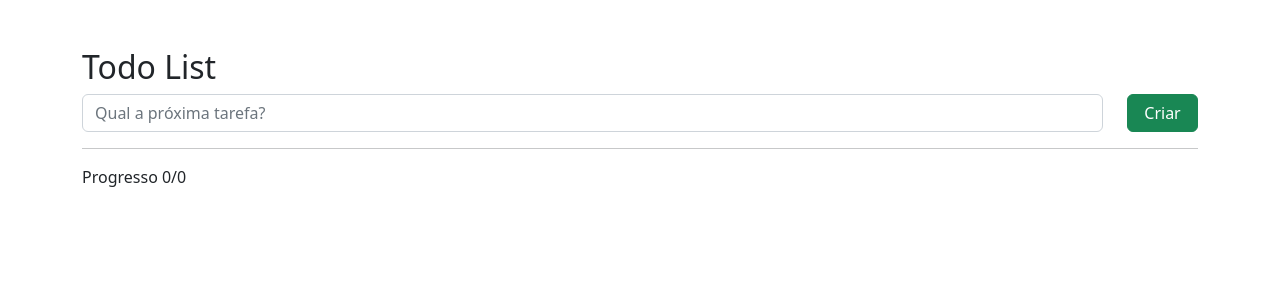
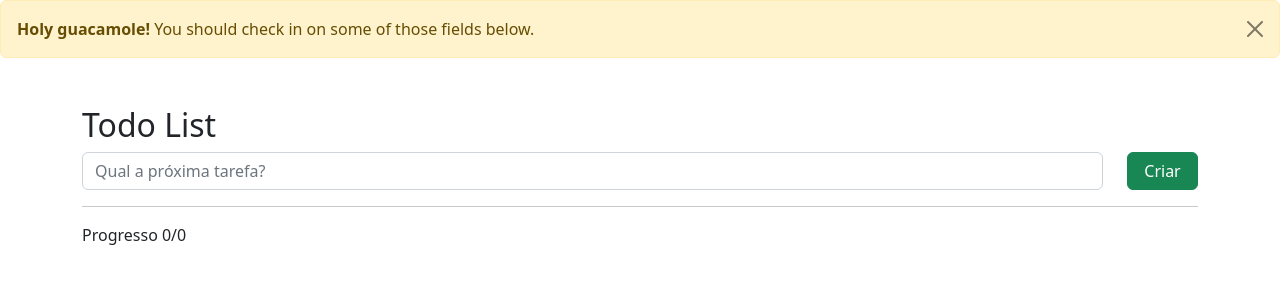
Before and after one commit to Brunammsa/todoList-mvc, a PHP site: page /views/task/index.html.php in a window 1280 px wide. Shown: the top 300 px of the page. Run offline with PHP 8.4, Linux system fonts and the light colour scheme; the template is opened without the code that fills it, so the values that code supplies are empty.

Commit message:
tentando implementar alert do bootstrap, ainda sem sucesso

```diff
--- a/views/fim-html.php
+++ b/views/fim-html.php
@@ -1,2 +1,6 @@
 </body>
+    <script>
+        const alertList = document.querySelectorAll('.alert')
+        const alerts = [...alertList].map(element => new bootstrap.Alert(element))
+    </script>
 </html>
--- a/views/inicio-html.php
+++ b/views/inicio-html.php
@@ -6,6 +6,5 @@
     <meta name="viewport" content="width=device-width, initial-scale=1.0">
     <title>To do list</title>
     <link href="https://cdn.jsdelivr.net/npm/bootstrap@5.2.3/dist/css/bootstrap.min.css" rel="stylesheet" integrity="sha384-rbsA2VBKQhggwzxH7pPCaAqO46MgnOM80zW1RWuH61DGLwZJEdK2Kadq2F9CUG65" crossorigin="anonymous">
-
 </head>
 <body>
--- a/views/task/index.html.php
+++ b/views/task/index.html.php
@@ -2,6 +2,10 @@
 require_once __DIR__ . '/../inicio-html.php';
 ?>
 
+<div class="alert alert-warning alert-dismissible fade show" role="alert">
+  <strong>Holy guacamole!</strong> You should check in on some of those fields below.
+  <button type="button" class="btn-close" data-bs-dismiss="alert" aria-label="Close"></button>
+</div>
 <div class="container mt-5">
     <h2>Todo List</h2>
 
```
